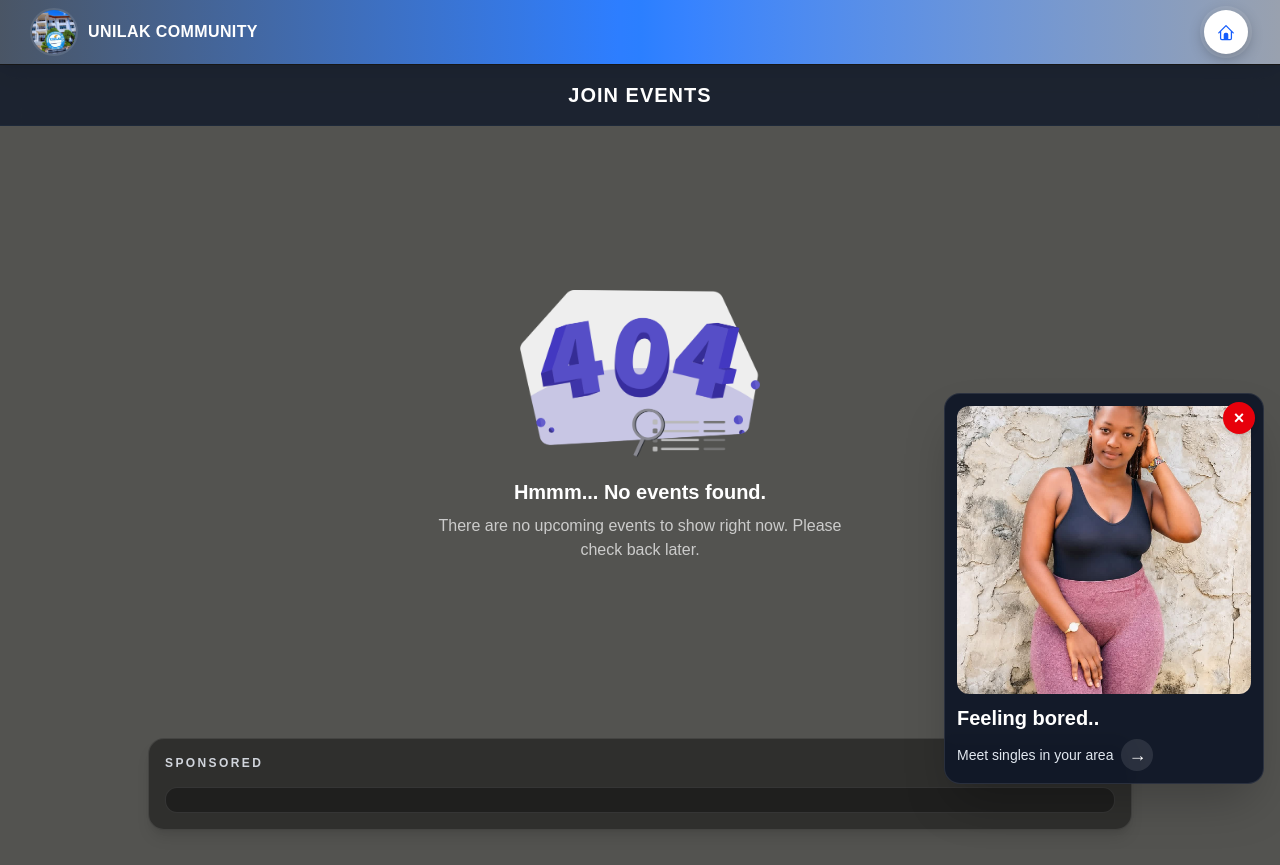
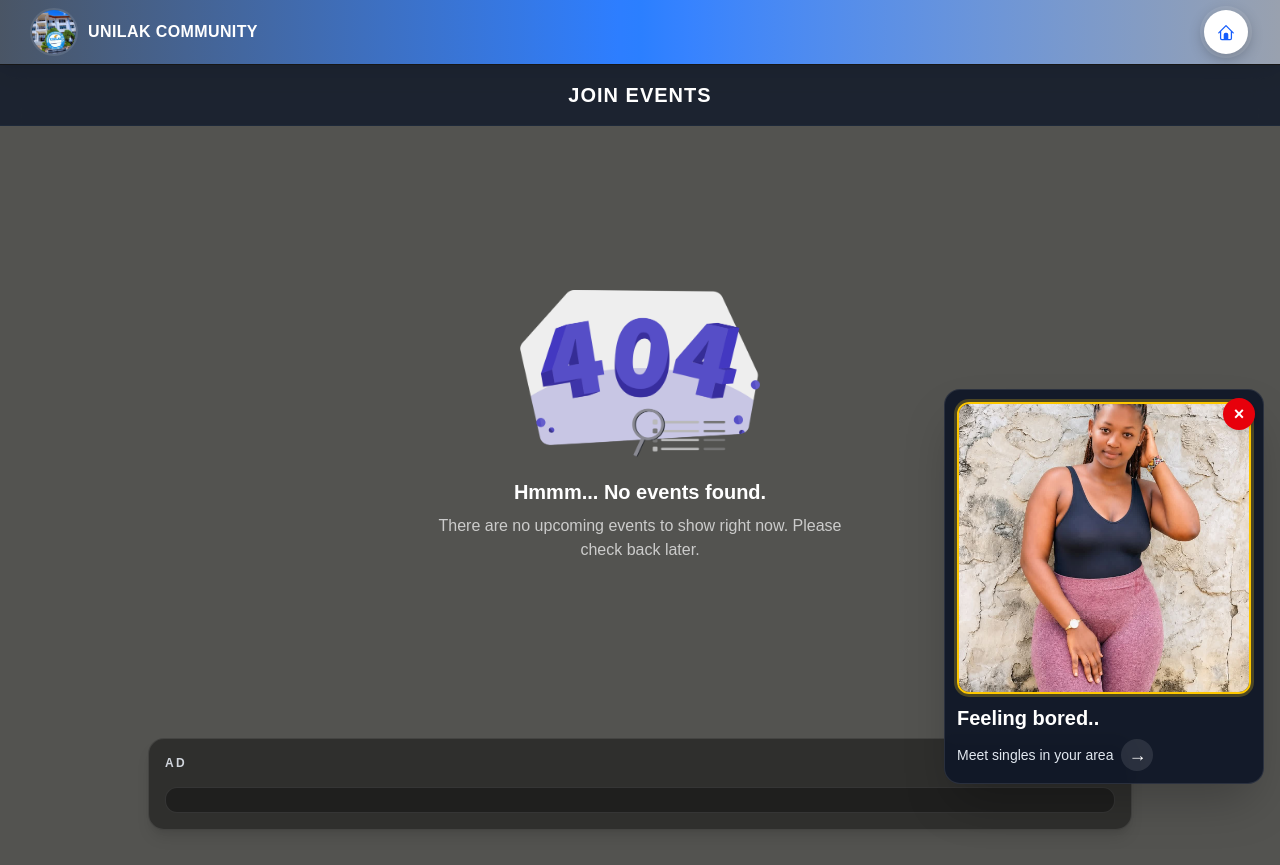
Before and after one commit to anonsites/unilak-community, a Next.js app: page /join-events in a window 1280 px wide. Built offline with nearby package versions, Linux system fonts and the light colour scheme.

Commit message:
Added the ads.txt file

```diff
--- a/components/AdvertSection.tsx
+++ b/components/AdvertSection.tsx
@@ -6,7 +6,7 @@ export default function AdvertSection() {
       <div className="flex items-center justify-between gap-3">
         <div>
           <p className="text-xs font-semibold uppercase tracking-[0.2em] text-gray-300">
-            Sponsored
+            Ad
           </p>
         </div>
       </div>
--- a/components/AdvertToast.tsx
+++ b/components/AdvertToast.tsx
@@ -48,14 +48,14 @@ export default function AdvertToast() {
         ×
       </button>
 
-      <div className="overflow-hidden rounded-xl">
+      <div className="overflow-hidden rounded-xl border-2 border-yellow-400 shadow-[0_0_0_3px_rgba(250,204,21,0.25)]">
         <Image
           key={slides[activeIndex]}
           src={slides[activeIndex]}
           alt="Featured singles ad"
           width={320}
           height={480}
-          className="h-72 w-full object-cover object-center transition-all duration-500"
+          className="h-72 w-full object-cover object-center transition-all duration-700 ease-out animate-[zoomIn_0.7s_ease-out]"
         />
       </div>
 
```
Also changed, not shown: public/ads.txt (added).
